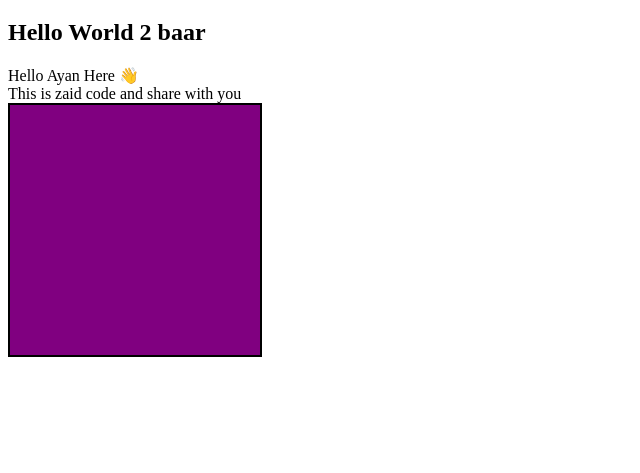
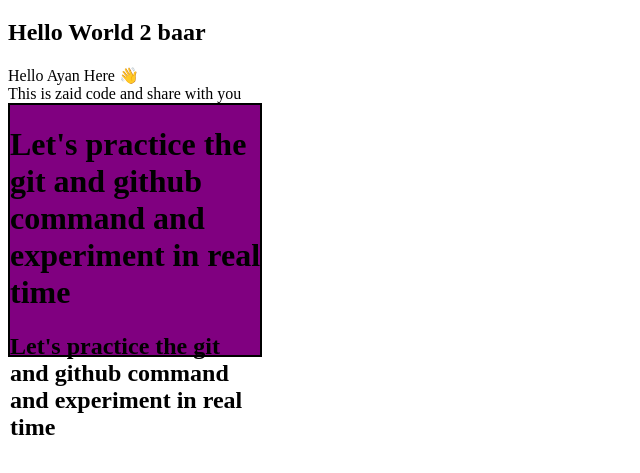
Before and after one commit to zaidk1704/Sovorun-prac, a plain HTML site: page index.html in a window 1280 px wide. Shown: the part 61-534 px from the top of the page, without its empty margins (0-640 px from the left). Drawn offline with Linux system fonts and the light colour scheme.

Commit message:
create new branch

```diff
--- a/index.html
+++ b/index.html
@@ -11,6 +11,8 @@
     <div class="hello">Hello Ayan Here 👋</div>
     <div>This is zaid code and share with you</div>
     <div style="width: 250px; height: 250px; background: purple; border: 2px solid;">
+        <h1>Let's practice the git and github command and experiment in real time</h1>
+        <h2>Let's practice the git and github command and experiment in real time</h2>
 
     </div>
     <div class="
```
